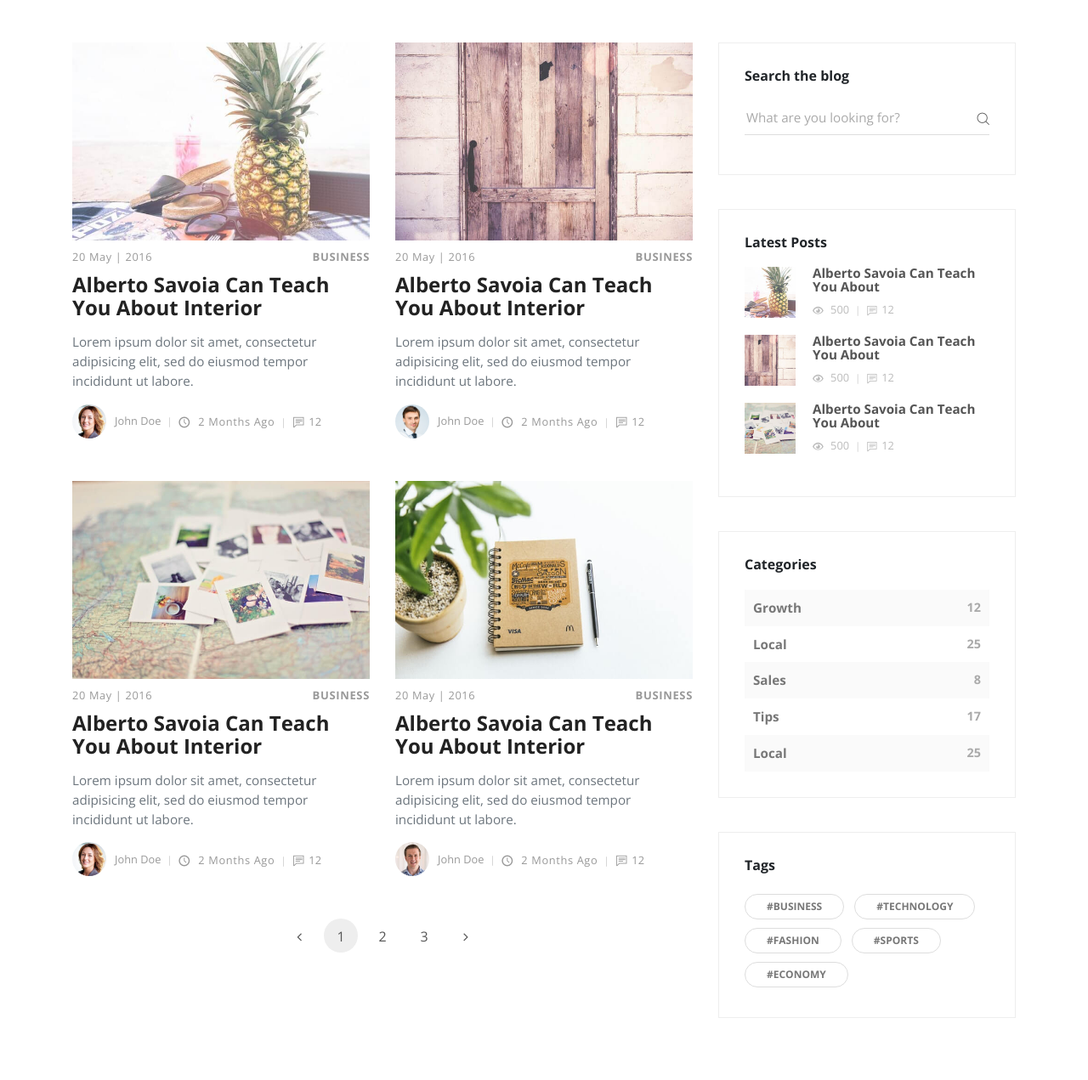
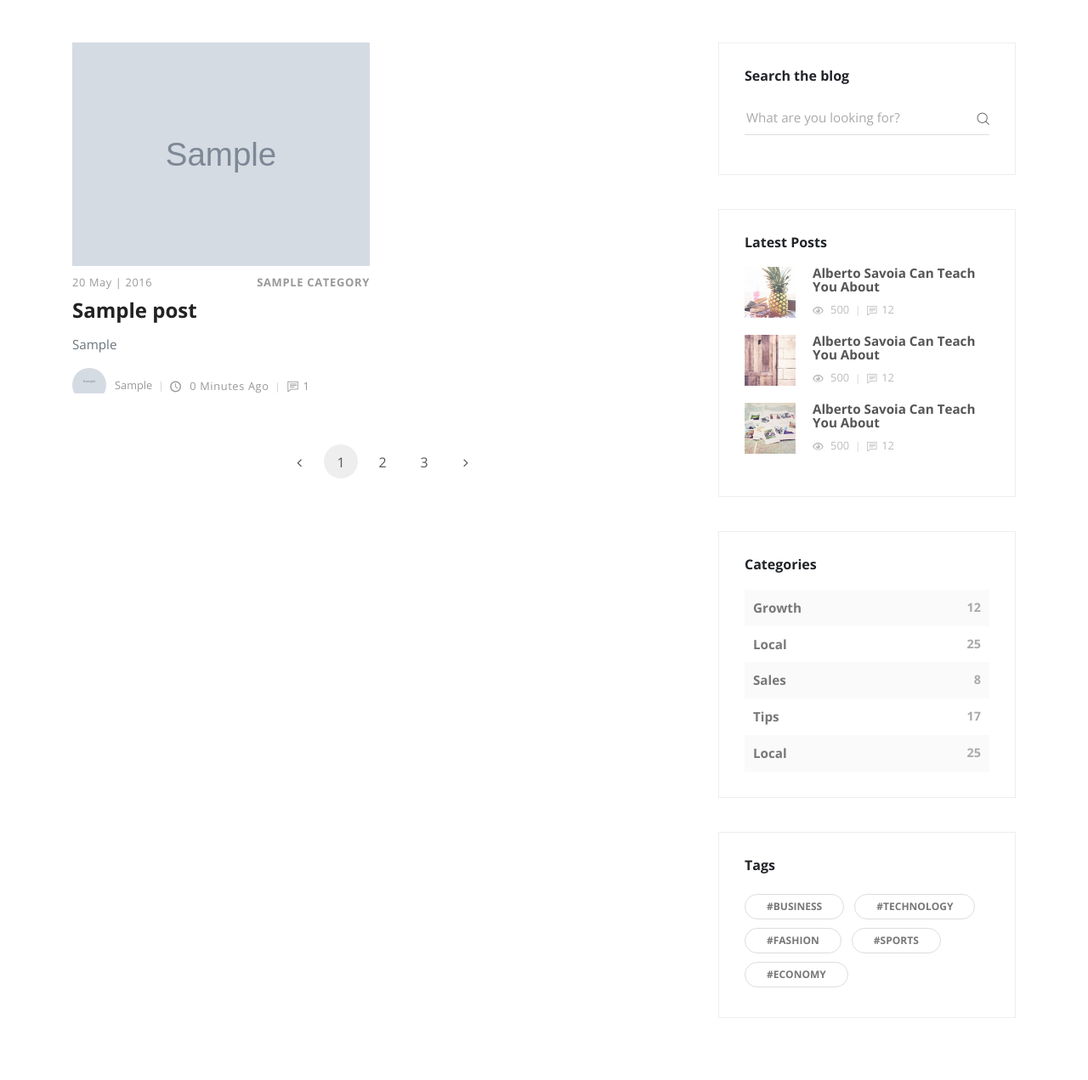
Before and after one commit to ElimuStuart/create-any-blog-with-django, a Django app: page /blog/ in a window 1280 px wide. Shown: the part 81-1352 px from the top of the page at 85% size. Run offline with Django 3.2, Linux system fonts and the light colour scheme; tables that the repository leaves empty hold one stand-in row (values such as "Sample post"); grey boxes marked "Sample" are stand-in pictures; some libraries are stand-ins or nearby versions.

Commit message:
displayed the posts on the blog page

```diff
--- a/posts/views.py
+++ b/posts/views.py
@@ -19,7 +19,11 @@ def index(request):
     return render(request, 'index.html', context)
 
 def blog(request):
-    return render(request, 'blog.html', {})
+    post_list = Post.objects.all()
+    context = {
+        'post_list': post_list,
+    }
+    return render(request, 'blog.html', context)
 
 def post(request):
     return render(request, 'post.html', {})
--- a/templates/blog.html
+++ b/templates/blog.html
@@ -12,77 +12,29 @@
           <div class="container">
             <div class="row">
               <!-- post -->
+              {% for post in post_list %}
               <div class="post col-xl-6">
-                <div class="post-thumbnail"><a href="post.html"><img src="{% static 'img/blog-post-1.jpeg' %}" alt="..." class="img-fluid"></a></div>
+                <div class="post-thumbnail"><a href="post.html"><img src="{{ post.thumbnail.url }}" alt="..." class="img-fluid"></a></div>
                 <div class="post-details">
                   <div class="post-meta d-flex justify-content-between">
                     <div class="date meta-last">20 May | 2016</div>
-                    <div class="category"><a href="#">Business</a></div>
-                  </div><a href="post.html">
-                    <h3 class="h4">Alberto Savoia Can Teach You About Interior</h3></a>
-                  <p class="text-muted">Lorem ipsum dolor sit amet, consectetur adipisicing elit, sed do eiusmod tempor incididunt ut labore.</p>
+                    <div class="category">
+                      {% for cat in post.categories.all %}
+                      <a href="#">{{ cat }}</a>
+                      {% endfor %}
+                    </div>
+                  </div><a href="#">
+                    <h3 class="h4">{{ post.title }}</h3></a>
+                  <p class="text-muted">{{ post.overview }}</p>
                   <footer class="post-footer d-flex align-items-center"><a href="#" class="author d-flex align-items-center flex-wrap">
-                      <div class="avatar"><img src="{% static 'img/avatar-3.jpg' %}" alt="..." class="img-fluid"></div>
-                      <div class="title"><span>John Doe</span></div></a>
-                    <div class="date"><i class="icon-clock"></i> 2 months ago</div>
-                    <div class="comments meta-last"><i class="icon-comment"></i>12</div>
+                      <div class="avatar"><img src="{{ post.author.profile_picture.url }}" alt="..." class="img-fluid"></div>
+                      <div class="title"><span>{{ post.author }}</span></div></a>
+                    <div class="date"><i class="icon-clock"></i> {{ post.timestamp|timesince }} ago</div>
+                    <div class="comments meta-last"><i class="icon-comment"></i>{{ post.comment_count }}</div>
                   </footer>
                 </div>
               </div>
-              <!-- post             -->
-              <div class="post col-xl-6">
-                <div class="post-thumbnail"><a href="post.html"><img src="{% static 'img/blog-post-2.jpg' %}" alt="..." class="img-fluid"></a></div>
-                <div class="post-details">
-                  <div class="post-meta d-flex justify-content-between">
-                    <div class="date meta-last">20 May | 2016</div>
-                    <div class="category"><a href="#">Business</a></div>
-                  </div><a href="post.html">
-                    <h3 class="h4">Alberto Savoia Can Teach You About Interior</h3></a>
-                  <p class="text-muted">Lorem ipsum dolor sit amet, consectetur adipisicing elit, sed do eiusmod tempor incididunt ut labore.</p>
-                  <div class="post-footer d-flex align-items-center"><a href="#" class="author d-flex align-items-center flex-wrap">
-                      <div class="avatar"><img src="{% static 'img/avatar-2.jpg' %}" alt="..." class="img-fluid"></div>
-                      <div class="title"><span>John Doe</span></div></a>
-                    <div class="date"><i class="icon-clock"></i> 2 months ago</div>
-                    <div class="comments meta-last"><i class="icon-comment"></i>12</div>
-                  </div>
-                </div>
-              </div>
-              <!-- post             -->
-              <div class="post col-xl-6">
-                <div class="post-thumbnail"><a href="post.html"><img src="{% static 'img/blog-post-3.jpeg' %}" alt="..." class="img-fluid"></a></div>
-                <div class="post-details">
-                  <div class="post-meta d-flex justify-content-between">
-                    <div class="date meta-last">20 May | 2016</div>
-                    <div class="category"><a href="#">Business</a></div>
-                  </div><a href="post.html">
-                    <h3 class="h4">Alberto Savoia Can Teach You About Interior</h3></a>
-                  <p class="text-muted">Lorem ipsum dolor sit amet, consectetur adipisicing elit, sed do eiusmod tempor incididunt ut labore.</p>
-                  <div class="post-footer d-flex align-items-center"><a href="#" class="author d-flex align-items-center flex-wrap">
-                      <div class="avatar"><img src="{% static 'img/avatar-3.jpg' %}" alt="..." class="img-fluid"></div>
-                      <div class="title"><span>John Doe</span></div></a>
-                    <div class="date"><i class="icon-clock"></i> 2 months ago</div>
-                    <div class="comments meta-last"><i class="icon-comment"></i>12</div>
-                  </div>
-                </div>
-              </div>
-              <!-- post -->
-              <div class="post col-xl-6">
-                <div class="post-thumbnail"><a href="post.html"><img src="{% static 'img/blog-post-4.jpeg' %}" alt="..." class="img-fluid"></a></div>
-                <div class="post-details">
-                  <div class="post-meta d-flex justify-content-between">
-                    <div class="date meta-last">20 May | 2016</div>
-                    <div class="category"><a href="#">Business</a></div>
-                  </div><a href="post.html">
-                    <h3 class="h4">Alberto Savoia Can Teach You About Interior</h3></a>
-                  <p class="text-muted">Lorem ipsum dolor sit amet, consectetur adipisicing elit, sed do eiusmod tempor incididunt ut labore.</p>
-                  <div class="post-footer d-flex align-items-center"><a href="#" class="author d-flex align-items-center flex-wrap">
-                      <div class="avatar"><img src="{% static 'img/avatar-1.jpg' %}" alt="..." class="img-fluid"></div>
-                      <div class="title"><span>John Doe</span></div></a>
-                    <div class="date"><i class="icon-clock"></i> 2 months ago</div>
-                    <div class="comments meta-last"><i class="icon-comment"></i>12</div>
-                  </div>
-                </div>
-              </div>
+              {% endfor %}
             </div>
             <!-- Pagination -->
             <nav aria-label="Page navigation example">
```
